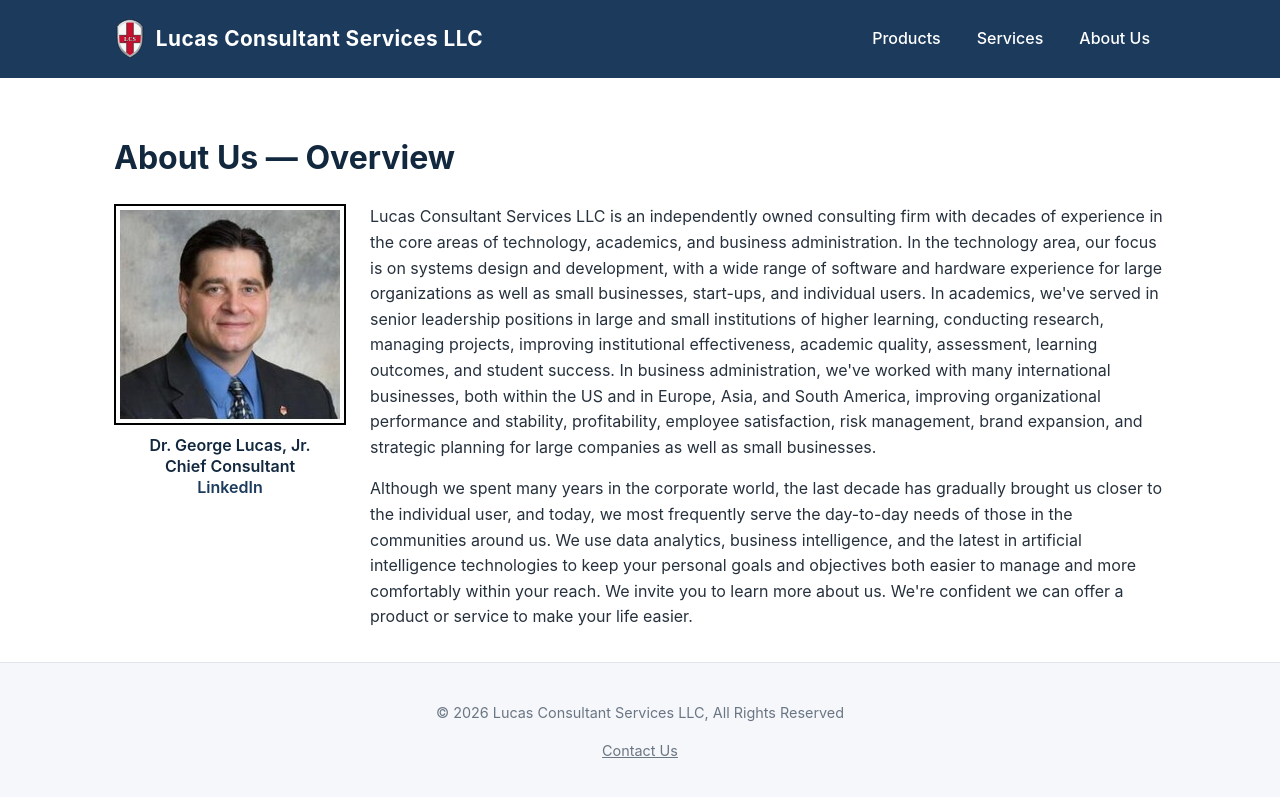
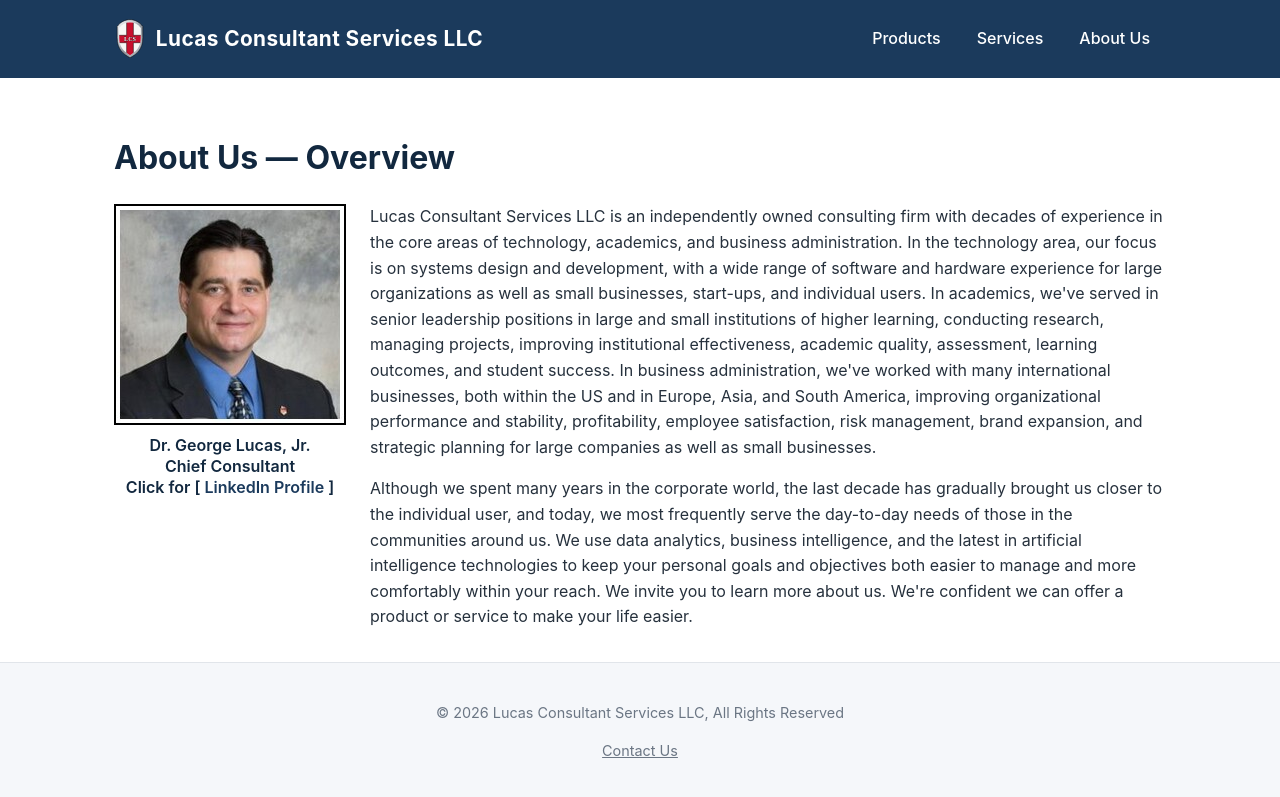
Before and after one commit to DrColorado/lucas-consulting-site, a Jekyll site: the page built from lucas-consulting-site/about/index.md, in a window 1280 px wide. Shown: the top 797 px of the page. Built offline with Jekyll 4.4.1, drawn with Linux system fonts in a browser that asks for light colours.

Commit message:
Update index.md

```diff
--- a/lucas-consulting-site/about/index.md
+++ b/lucas-consulting-site/about/index.md
@@ -9,7 +9,7 @@ permalink: /about/
 <div class="about-bio">
 <div class="about-photo">
 <img src="{{ '/assets/images/george-lucas-headshot.jpg' | relative_url }}" alt="Dr. George Lucas, Jr., Chief Consultant">
-<p>Dr. George Lucas, Jr.<br>Chief Consultant<br><a href="https://www.linkedin.com/in/drgeorgelucas/" target="_blank" rel="noopener">LinkedIn</a></p>
+<p>Dr. George Lucas, Jr.<br>Chief Consultant<br>Click for [ <a href="https://www.linkedin.com/in/drgeorgelucas/" target="_blank" rel="noopener">LinkedIn Profile</a> ]</p>
 </div>
 
 <div class="about-text">
```
